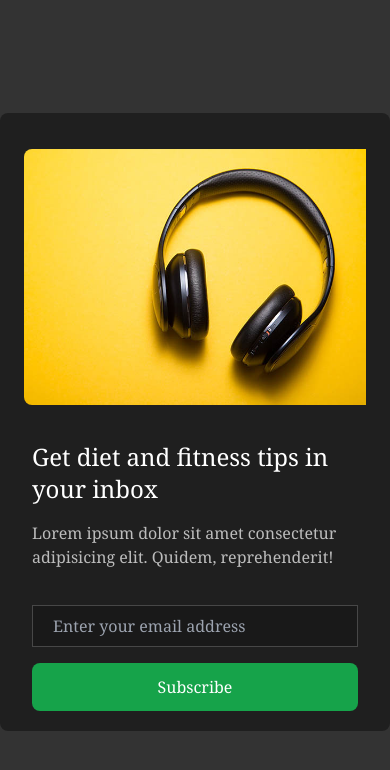
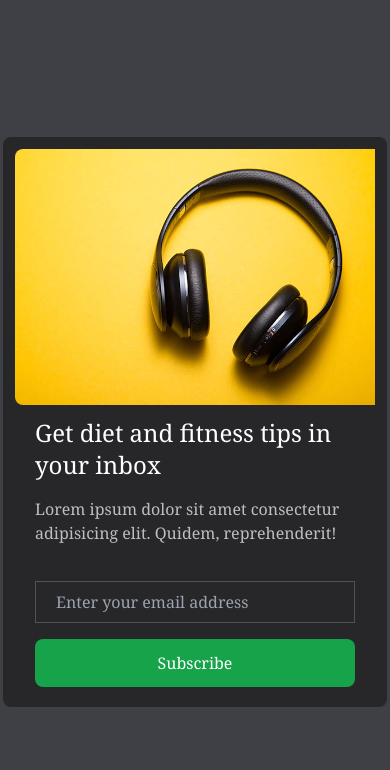
Before and after one commit to PaulosNed/Requirement-Project, a React (Create React App) app: page / in a window 390 px wide. Shown: the top 770 px of the page. Built offline with nearby package versions, Linux system fonts and the light colour scheme.

Commit message:
final on card

```diff
--- a/src/App.js
+++ b/src/App.js
@@ -3,17 +3,17 @@ import image6 from "./img/img6.jpg";
 function App() {
 
   return (
-    <div className="h-screen bg-black/80 flex items-center justify-center">
-      <div className="max-w-2xl mx-auto bg-black/40 text-white flex flex-col md:flex-row rounded-lg items-center">
-        <div className="w-full md:w-64 p-6 md:p-3">
-          <img src={image6} alt="plant" className="w-full  my-3 md:my-0 h-64 rounded-l-lg transform hover:scale-110 hover:rounded-lg duration-300"/>
+    <div className="h-screen bg-zinc-700 flex items-center justify-center gap-8">
+      <div className="max-w-sm md:max-w-2xl bg-zinc-800 text-white flex flex-col md:flex-row rounded-lg items-center">
+        <div className="w-full md:w-64 p-3">
+          <img src={image6} alt="plant" className="w-full h-64 rounded-l-lg transform hover:scale-105 hover:rounded-lg duration-300"/>
         </div>
 
         <div className="mx-auto flex flex-col gap-4 px-8 font-serif">
           <h1 className="text-2xl">Get diet and fitness tips in your inbox</h1>
           <p className="text-white/70">Lorem ipsum dolor sit amet consectetur adipisicing elit. Quidem, reprehenderit!</p>
           <div className="flex flex-col md:flex-row gap-4 my-5">
-            <input type="text" placeholder="Enter your email address" className="border border-white/20 bg-black/20 w-full text-white py-2 px-5 focus:outline-none"/>
+            <input type="text" placeholder="Enter your email address" className="border border-white/20 bg-zinc-800 w-full text-white py-2 px-5 focus:outline-none"/>
             <button type="submit" className="bg-green-600 rounded-lg px-5 h-12 transform hover:scale-105 hover:bg-lime-600 hover:text-zinc-800 duration-200">Subscribe</button>
           </div>
         </div>
```
